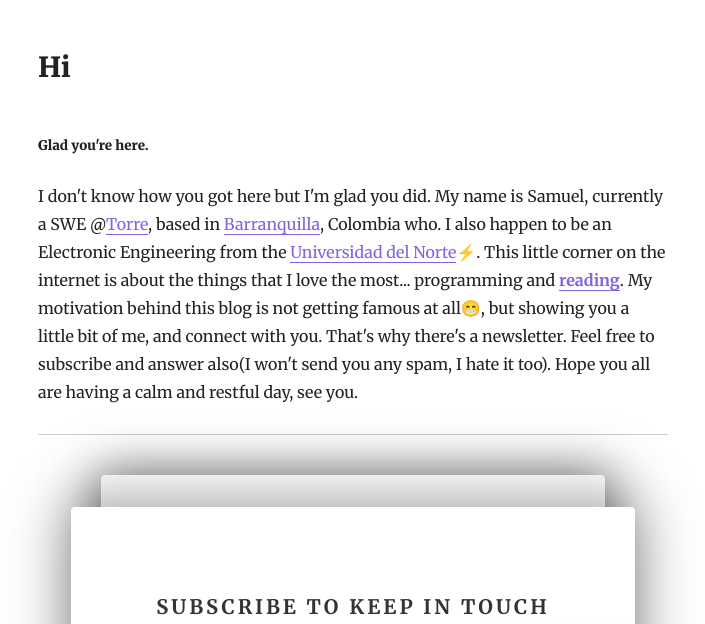
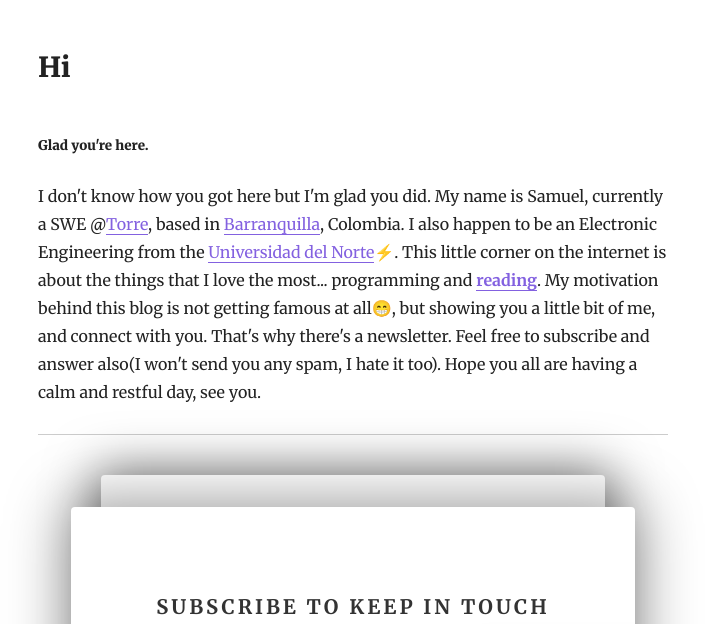
Before and after one commit to samgj18/our-space, a Gatsby site: page /our-space/ in a window 1280 px wide. Shown: the part 173-797 px from the top of the page, without its empty margins (287-992 px from the left). Built offline with nearby package versions, Linux system fonts and the light colour scheme; Gatsby itself is replaced by a stand-in of ours; some packages are replaced by stand-ins of ours; some icons are missing.

Commit message:
Update index.md

```diff
--- a/content/blog/our-space/index.md
+++ b/content/blog/our-space/index.md
@@ -8,6 +8,6 @@
 
 ##### Glad you're here.
 
-I don't know how you got here but I'm glad you did. My name is Samuel, currently a SWE @[Torre](https://torre.co), based in [Barranquilla](https://www.google.com/maps/d/u/0/viewer?msa=0&ll=10.988674000000001%2C-74.80513599999999&spn=0.16818%2C0.290108&mid=1D0SdQ0ptO4GByAuyN9qfBbtO8vQ&z=12), Colombia who. I also happen to be an Electronic Engineering from the [Universidad del Norte](https://www.uninorte.edu.co/)⚡️.
+I don't know how you got here but I'm glad you did. My name is Samuel, currently a SWE @[Torre](https://torre.co), based in [Barranquilla](https://www.google.com/maps/d/u/0/viewer?msa=0&ll=10.988674000000001%2C-74.80513599999999&spn=0.16818%2C0.290108&mid=1D0SdQ0ptO4GByAuyN9qfBbtO8vQ&z=12), Colombia. I also happen to be an Electronic Engineering from the [Universidad del Norte](https://www.uninorte.edu.co/)⚡️.
 This little corner on the internet is about the things that I love the most... programming and [**reading**](https://lavozdelmuro.net/100-libros-que-todo-ser-humano-deberia-leer/). My motivation behind this blog is not getting famous at all😁, but showing you a little bit of me, and connect with you. That's why there's a newsletter. Feel free to subscribe and answer also(I won't send you any spam, I hate it too).
 Hope you all are having a calm and restful day, see you.
```
